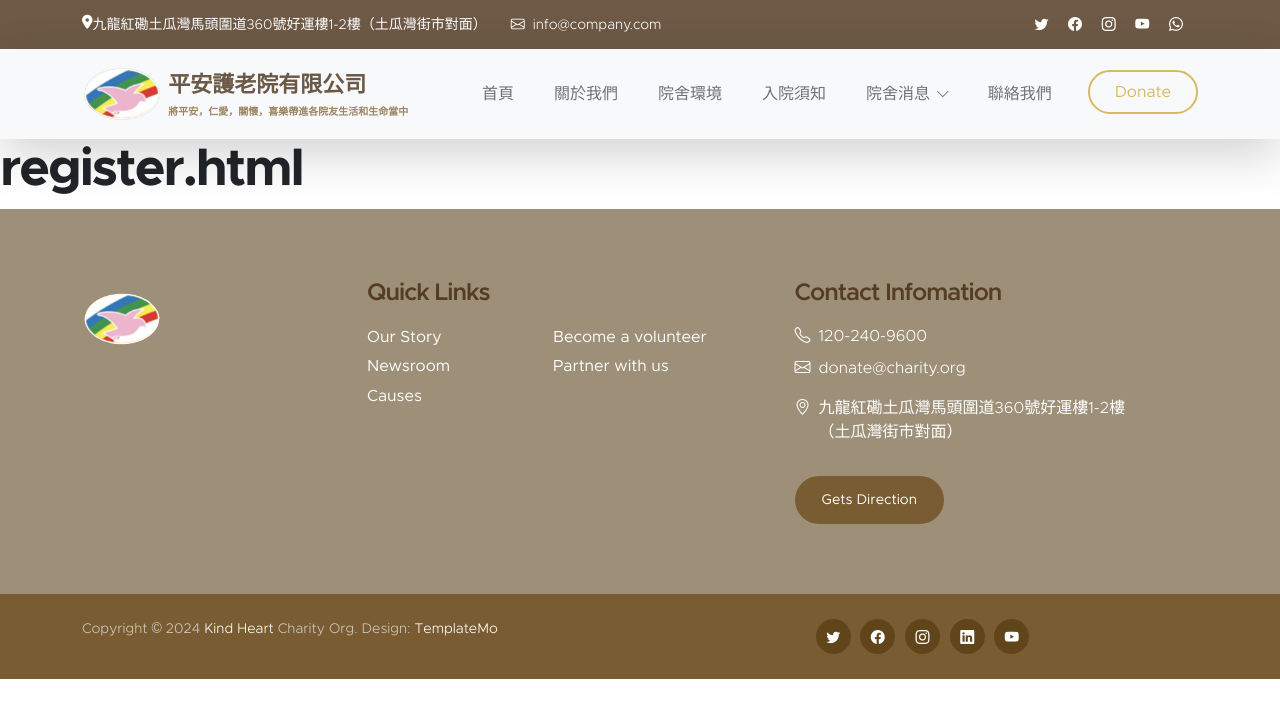
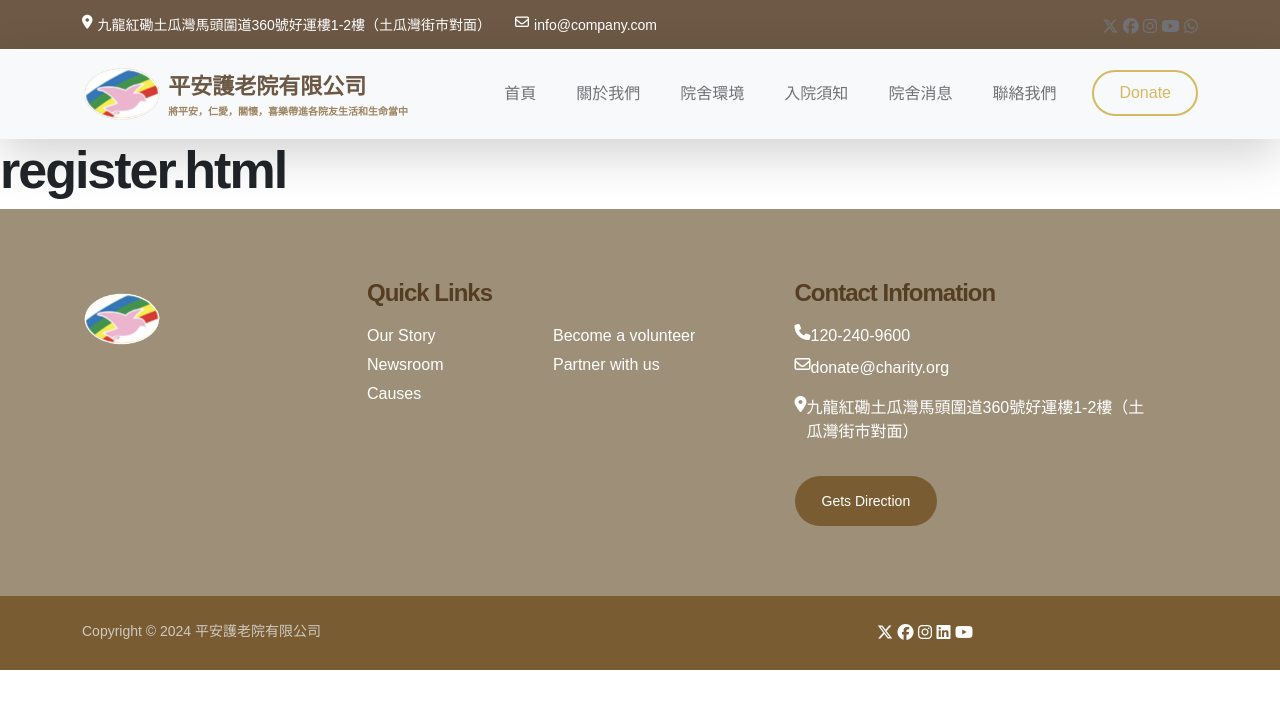
Before and after one commit to AcoHon53114/peace, a Django app: page /accounts/register in a window 1280 px wide. Shown: the top 718 px of the page. Run offline with Django 4.2, Linux system fonts and the light colour scheme; some libraries are stand-ins or nearby versions; some web fonts are replaced.

Commit message:
get start to do project

```diff
--- a/peaceweb/static/css/templatemo-kind-heart-charity.css
+++ b/peaceweb/static/css/templatemo-kind-heart-charity.css
@@ -10,8 +10,8 @@ https://templatemo.com/tm-581-kind-heart-charity
 
 @font-face {
   font-family: 'Metropolis';
-    src: url('../fonts/Metropolis/Metropolis-Regular.woff2') format('woff2'),
-        url('../fonts/Metropolis/Metropolis-Regular.woff') format('woff');
+  src: url("{% static 'fonts/Metropolis/Metropolis-Regular.woff2' %}") format('woff2'),
+      url("{% static 'fonts/Metropolis/Metropolis-Regular.woff' %}") format('woff');
   font-weight: normal;
   font-style: normal;
   font-display: swap;
@@ -19,8 +19,8 @@ https://templatemo.com/tm-581-kind-heart-charity
 
 @font-face {
   font-family: 'Metropolis';
-    src: url('../fonts/Metropolis/Metropolis-Light.woff2') format('woff2'),
-        url('../fonts/Metropolis/Metropolis-Light.woff') format('woff');
+  src: url("{% static 'fonts/Metropolis/Metropolis-Light.woff2' %}") format('woff2'),
+      url("{% static 'fonts/Metropolis/Metropolis-Light.woff' %}") format('woff');
   font-weight: 300;
   font-style: normal;
   font-display: swap;
@@ -28,8 +28,8 @@ https://templatemo.com/tm-581-kind-heart-charity
 
 @font-face {
   font-family: 'Metropolis';
-    src: url('../fonts/Metropolis/Metropolis-SemiBold.woff2') format('woff2'),
-        url('../fonts/Metropolis/Metropolis-SemiBold.woff') format('woff');
+  src: url("{% static 'fonts/Metropolis/Metropolis-SemiBold.woff2'' %}") format('woff2'),
+      url("{% static 'fonts/Metropolis/Metropolis-SemiBold.woff' %}") format('woff');
   font-weight: 600;
   font-style: normal;
   font-display: swap;
@@ -37,8 +37,8 @@ https://templatemo.com/tm-581-kind-heart-charity
 
 @font-face {
   font-family: 'Metropolis';
-    src: url('../fonts/Metropolis/Metropolis-Bold.woff2') format('woff2'),
-        url('../fonts/Metropolis/Metropolis-Bold.woff') format('woff');
+  src: url("{% static ' fonts/Metropolis/Metropolis-Bold.woff2' %}") format('woff2'),
+      url("{% static ' fonts/Metropolis/Metropolis-Bold.woff' %}") format('woff');
   font-weight: bold;
   font-style: normal;
   font-display: swap;
--- a/templates/informations/guideline.html
+++ b/templates/informations/guideline.html
@@ -0,0 +1,5 @@
+{% extends 'base.html' %}
+{% load humanize %}
+{% block content %}
+<h1>guideline.html</h1>
+{% endblock%}
--- a/templates/partials/_footer.html
+++ b/templates/partials/_footer.html
@@ -37,7 +37,7 @@
                 <h5 class="site-footer-title mb-3">Contact Infomation</h5>
 
                 <p class="text-white d-flex mb-2">
-                    <i class="bi-telephone me-2"></i>
+                    <i class="fa-solid fa-phone"></i>
 
                     <a href="tel: 120-240-9600" class="site-footer-link">
                         120-240-9600
@@ -45,7 +45,7 @@
                 </p>
 
                 <p class="text-white d-flex">
-                    <i class="bi-envelope me-2"></i>
+                    <i class="fa-sharp fa-regular fa-envelope"></i>
 
                     <a href="mailto:info@yourgmail.com" class="site-footer-link">
                         donate@charity.org
@@ -53,7 +53,7 @@
                 </p>
 
                 <p class="text-white d-flex mt-3">
-                    <i class="bi-geo-alt me-2"></i>
+                    <i class="fa-solid fa-location-dot"></i>
                     九龍紅磡土瓜灣馬頭圍道360號好運樓1-2樓（土瓜灣街市對面）
                 </p>
 
@@ -67,31 +67,41 @@
             <div class="row">
                 <div class="col-lg-6 col-md-7 col-12">
                     <p class="copyright-text mb-0">
-                        Copyright © 2024 <a href="#">Kind Heart</a> Charity Org. Design:
-                        <a href="https://templatemo.com" target="_blank">TemplateMo</a>
+                        Copyright © 2024 <a href="#"></a>平安護老院有限公司
+                        <a href="https://templatemo.com" target="_blank"></a>
                     </p>
                 </div>
 
                 <div class="col-lg-6 col-md-5 col-12 d-flex justify-content-center align-items-center mx-auto">
                     <ul class="social-icon">
                         <li class="social-icon-item">
-                            <a href="#" class="social-icon-link bi-twitter"></a>
+                            <a href="#" class="">
+                                <i class="fa-brands fa-x-twitter"></i>
+                            </a>
                         </li>
 
                         <li class="social-icon-item">
-                            <a href="#" class="social-icon-link bi-facebook"></a>
+                            <a href="#" class="">
+                                <i class="fa-brands fa-facebook"></i>
+                            </a>
                         </li>
 
                         <li class="social-icon-item">
-                            <a href="#" class="social-icon-link bi-instagram"></a>
+                            <a href="#" class="">
+                                <i class="fa-brands fa-instagram"></i>
+                            </a>
                         </li>
 
                         <li class="social-icon-item">
-                            <a href="#" class="social-icon-link bi-linkedin"></a>
+                            <a href="#" class="">
+                                <i class="fa-brands fa-linkedin"></i>
+                            </a>
                         </li>
 
                         <li class="social-icon-item">
-                            <a href="https://youtube.com/templatemo" class="social-icon-link bi-youtube"></a>
+                            <a href="#" class="">
+                                <i class="fa-brands fa-youtube"></i>
+                            </a>
                         </li>
                     </ul>
                 </div>
--- a/templates/partials/_navbar.html
+++ b/templates/partials/_navbar.html
@@ -34,7 +34,7 @@
                 </li>
 
                 <li class="nav-item dropdown">
-                    <a class="nav-link click-scroll dropdown-toggle" href="#section_5"
+                    <a class="nav-link click-scroll dropdown-toggle::after {display: none;}" href="#section_5"
                         id="navbarLightDropdownMenuLink" role="button" data-bs-toggle="dropdown"
                         aria-expanded="false">
                         院舍消息</a>
--- a/templates/partials/_topbar.html
+++ b/templates/partials/_topbar.html
@@ -6,13 +6,12 @@
         <div class="row">
             <div class="col-lg-8 col-12 d-flex flex-wrap">
                 <p class="d-flex me-4 mb-0">
-                    <i class="fa-solid fa-location-dot"></i>
+                    <i class="fa-solid fa-location-dot" style="margin-bottom: 5px; margin-right: 5px;"></i>
                     九龍紅磡土瓜灣馬頭圍道360號好運樓1-2樓（土瓜灣街市對面）
-                </p>
+                    </p>
 
                 <p class="d-flex mb-0">
-                    <i class="bi-envelope me-2"></i>
-
+                    <i class="fa-sharp fa-regular fa-envelope" style="margin-bottom: 5px; margin-right: 5px;"></i>
                     <a href="mailto:info@company.com"> info@company.com </a>
                 </p>
             </div>
@@ -20,23 +19,33 @@
             <div class="col-lg-3 col-12 ms-auto d-lg-block d-none">
                 <ul class="social-icon">
                     <li class="social-icon-item">
-                        <a href="#" class="social-icon-link bi-twitter"></a>
+                        <a href="#" class="">
+                            <i class="fa-brands fa-x-twitter"></i>
+                        </a>
                     </li>
 
                     <li class="social-icon-item">
-                        <a href="#" class="social-icon-link bi-facebook"></a>
+                        <a href="#" class="">
+                            <i class="fa-brands fa-facebook"></i>
+                        </a>
                     </li>
 
                     <li class="social-icon-item">
-                        <a href="#" class="social-icon-link bi-instagram"></a>
+                        <a href="#" class="">
+                            <i class="fa-brands fa-instagram"></i>
+                        </a>
                     </li>
 
                     <li class="social-icon-item">
-                        <a href="#" class="social-icon-link bi-youtube"></a>
+                        <a href="#" class="">
+                            <i class="fa-brands fa-youtube"></i>
+                        </a>
                     </li>
 
                     <li class="social-icon-item">
-                        <a href="#" class="social-icon-link bi-whatsapp"></a>
+                        <a href="#" class="">
+                            <i class="fa-brands fa-whatsapp"></i>
+                        </a>
                     </li>
                 </ul>
             </div>
```
Also changed, not shown: static/css/templatemo-kind-heart-charity.css (indentation only). Lines whose indentation alone changed are shown as unchanged.
